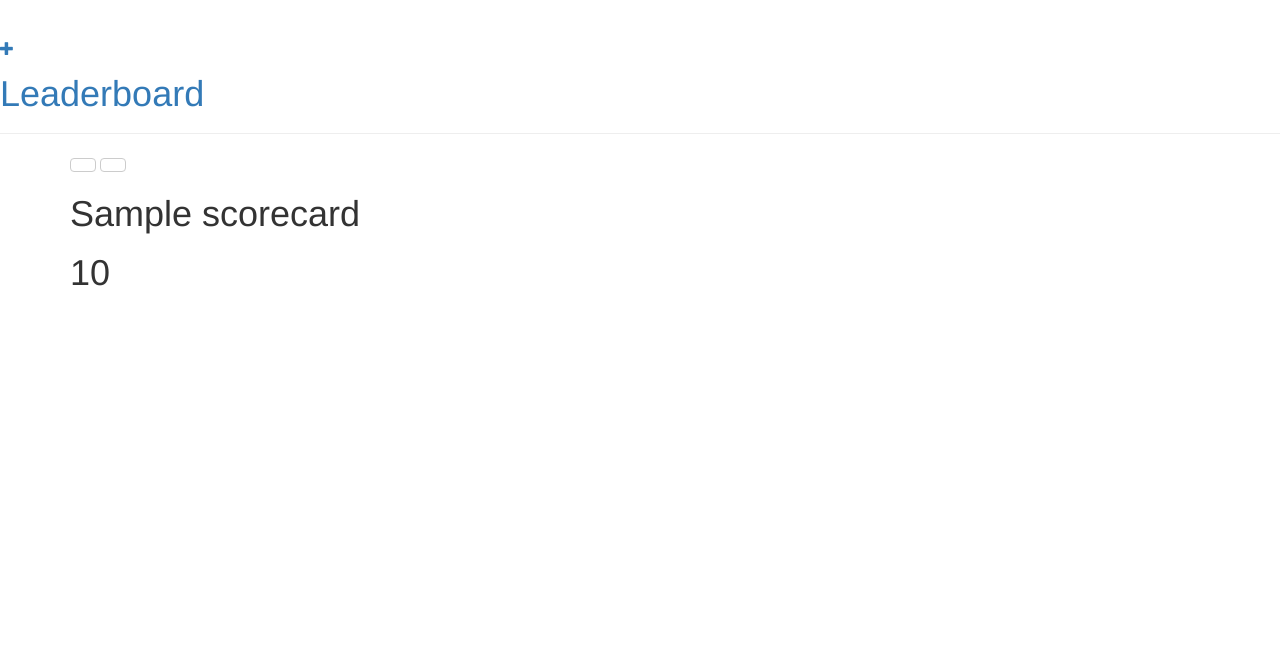
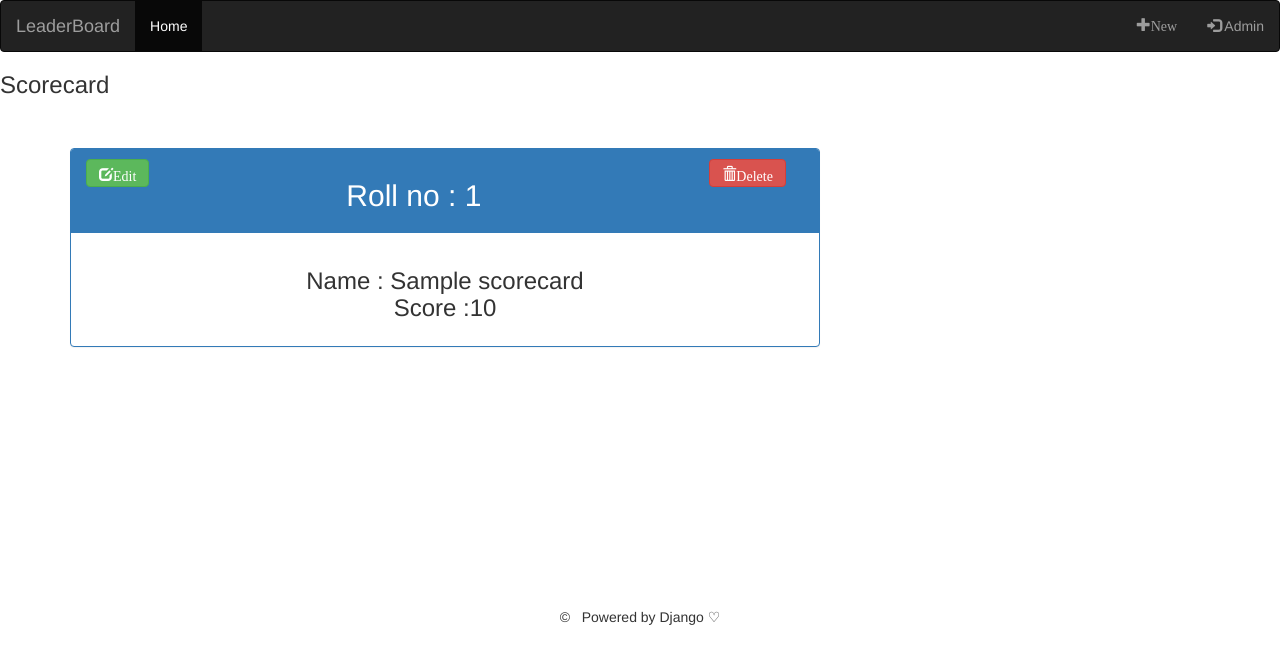
Before and after one commit to harishganapathi/leaderboard, a Django app: page /score/1/ in a window 1280 px wide. Shown: the top 664 px of the page. Run offline with Django 3.2, Linux system fonts and the light colour scheme; tables that the repository leaves empty hold one stand-in row (values such as "Sample post"); some libraries are stand-ins or nearby versions.

Commit message:
fully functional app

```diff
--- a/leaderboard/templates/leaderboard/index.html
+++ b/leaderboard/templates/leaderboard/index.html
@@ -1,20 +1,39 @@
 <html>
 <head>
-
         <link rel="stylesheet" href="https://maxcdn.bootstrapcdn.com/bootstrap/3.3.7/css/bootstrap.min.css">
         <script src="https://ajax.googleapis.com/ajax/libs/jquery/3.2.1/jquery.min.js"></script>
         <script src="https://maxcdn.bootstrapcdn.com/bootstrap/3.3.7/js/bootstrap.min.js"></script>
 </head>
-
 <body>
-    <div class="page-header">
+    <nav class="navbar navbar-inverse">
+        <div class="container-fluid">
+            <div class="navbar-header">
+                <a class="navbar-brand" href="/">LeaderBoard</a>
+            </div>
+            <ul class="nav navbar-nav">
+                        <li class="active">
+                            <a href="#">Home</a> <!-- dummy link-->
+                        </li>
+            </ul>
+            <ul class="nav navbar-nav navbar-right">
+                        <li>
                             <a href="{% url 'new_score' %}" class="top-menu">
-        <span class="glyphicon glyphicon-plus"></span>
+                                <span class="glyphicon glyphicon-plus">New</span> <!-- new post-->
                             </a>
-        <h1>
-            <a href="/">Leaderboard</a>
-        </h1>
+                        </li>
+                        <li>
+                            <a href="/admin">
+                                <span class="glyphicon glyphicon-log-in"></span> Admin</a><!-- Admin panel-->
+                        </li>
+            </ul>
         </div>
+    </nav>
+<h3>
+    Scorecard
+</h3>
+</div>
+<center>
+    <br><br>
     <div class="content container">
             <div class="row">
                 <div class="col-md-8">
@@ -24,9 +43,18 @@
                     {% endblock %}
                 </div>
             </div>
-    </div>
+</center>
 </body>
+<br><br><br>
+<br><br><br>
+<br><br><br>
+<br><br><br>
+<footer>
 
+    <center>
+        © &nbsp; Powered by Django &#x2661;
+    </center>
 
+</footer>
 
 </html>
--- a/leaderboard/templates/leaderboard/score_detail.html
+++ b/leaderboard/templates/leaderboard/score_detail.html
@@ -1,13 +1,29 @@
 {% extends 'leaderboard/index.html' %}
 {% block content %}
-<a class="btn btn-default" href="{% url 'score_edit' pk=score_view.pk %}"></a>
-<a class="btn btn-default" href="{% url 'score_delete' pk=score_view.pk %}"></a>
+<div class="panel panel-primary">
+    <div class="panel-heading">
+        <div class="row">
+                <div class="col-md-1">
+                    <a class="btn btn-success" href="{% url 'score_edit' pk=score_view.pk %}"><!-- edit the existing data from table -->
+                    <span class="glyphicon glyphicon-edit">Edit</span>
+                    </a>
+                </div>
+                <div class=" col-md-9">
+                <h2>Roll no : {{ score_view.pk}}</h2>  <!-- roll number for from primary key -->
+                </div>
+                <div class=" col-md-1">
+                <a class="btn btn-danger" href="{% url 'score_delete' pk=score_view.pk %}">
+                <span class="glyphicon glyphicon-trash">Delete</span><!-- delete the existing data from table -->
+                </a>
+                </div>
+        </div>
+    </div>
+    <div class="panel-body">
+        <h3>Name : {{ score_view.name }} <br>
+            Score :{{ score_view.score }}
+        </h3>
+    </div>
+</div>
 
-<h1>
-    {{ score_view.name }}
-</h1>
-<h1>
-    {{ score_view.score }}
-</h1>
 
 {% endblock %}
```
Also changed, not shown: leaderboard/templates/leaderboard/score_list.html (+7 -22 lines), leaderboard/templates/leaderboard/score_new.html (+2 -6 lines). Lines whose indentation alone changed are shown as unchanged.
